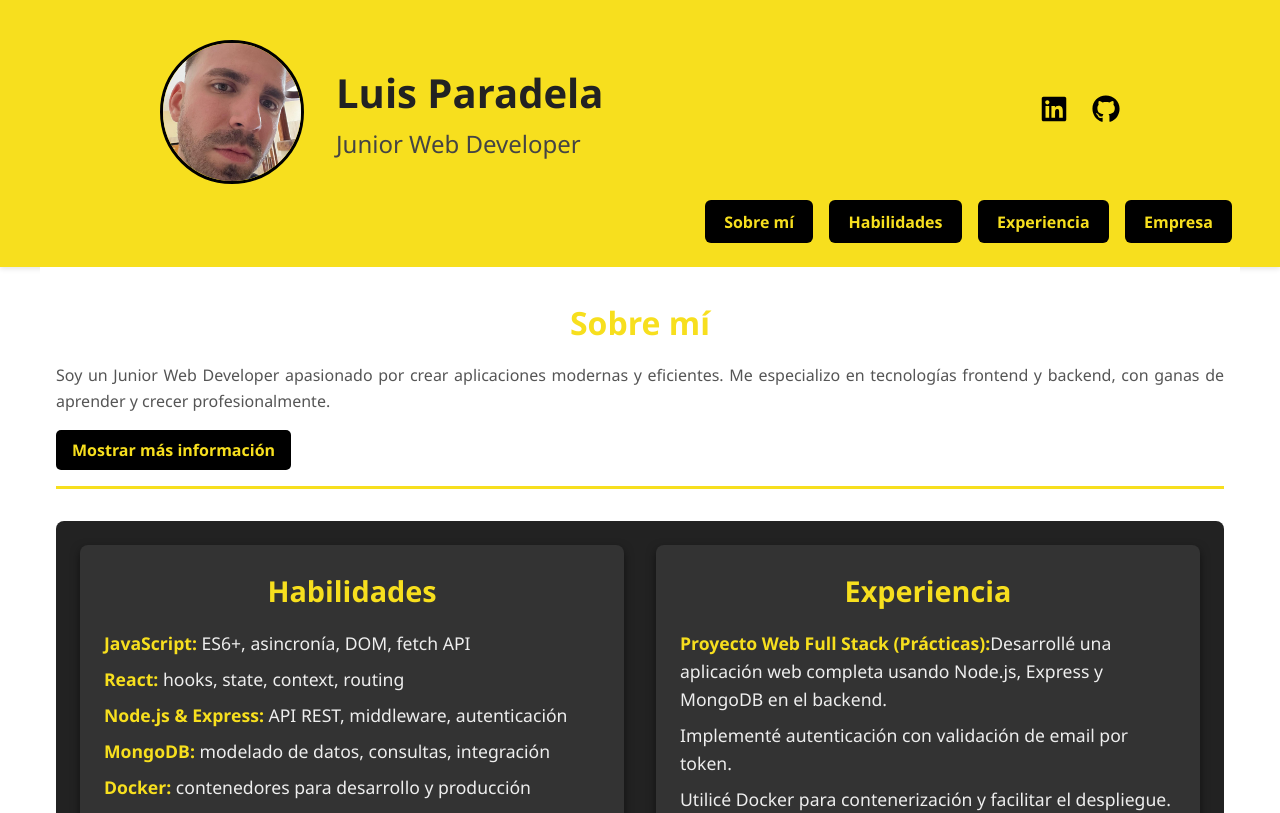
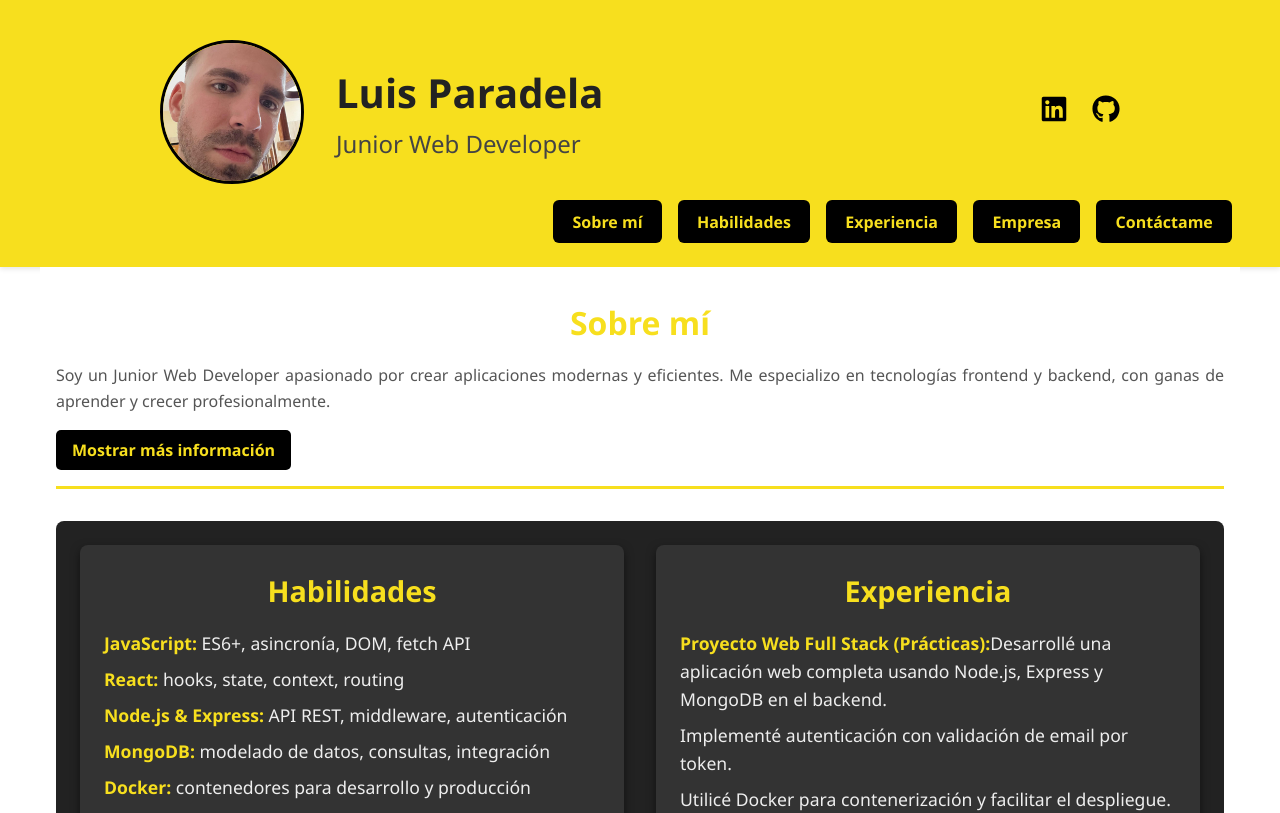
Before and after one commit to Paradels/Paradels.Portfolio.io, a React (Vite) app: page / in a window 1280 px wide. Shown: the top 813 px of the page. Built offline with nearby package versions, Linux system fonts and the light colour scheme.

Commit message:
Boton de Contacto

```diff
--- a/src/App.jsx
+++ b/src/App.jsx
@@ -2,13 +2,15 @@ import { useRef } from "react";
 import Header from "./components/Header";
 import MainContent from "./components/MainContent";
 import Footer from "./components/Footer";
+
 
 function App() {
   const sectionRefs = {
     aboutMe: useRef(null),
     skills: useRef(null),
     exp: useRef(null),
-    company: useRef(null)
+    company: useRef(null),
+    ContactForm: useRef(null)
   };
 
   const handleScrollTo = (section) => {
--- a/src/components/Header.jsx
+++ b/src/components/Header.jsx
@@ -38,6 +38,7 @@ function Header({ scrollTo }) {
         <button onClick={() => scrollTo("skills")}>Habilidades</button>
         <button onClick={() => scrollTo("exp")}>Experiencia</button>
         <button onClick={() => scrollTo("company")}>Empresa</button>
+        <button onClick={() => scrollTo("ContactForm")}>Contáctame</button>
       </nav>
     </header>
   );
--- a/src/components/MainContent.jsx
+++ b/src/components/MainContent.jsx
@@ -80,7 +80,9 @@ export default function MainContent({ refs }) {
       </section>
 
       {/* CONTACTO */}
-      <ContactForm />
+        <div ref={refs.ContactForm}>
+        <ContactForm />
+      </div>
     </main>
   );
 }
```
